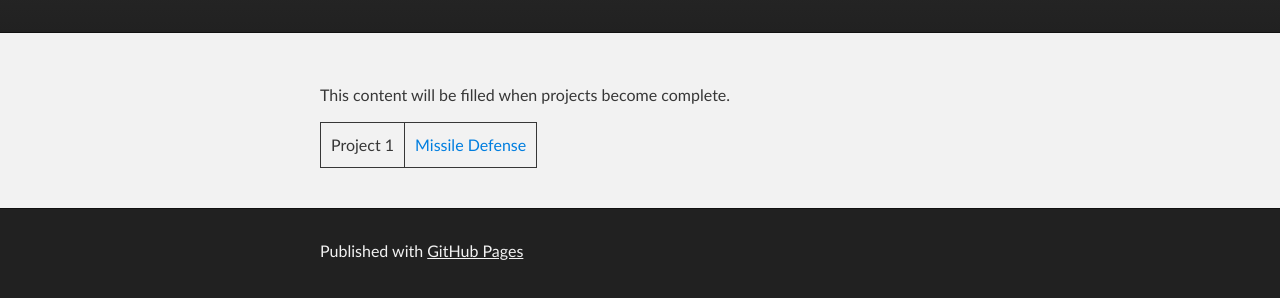
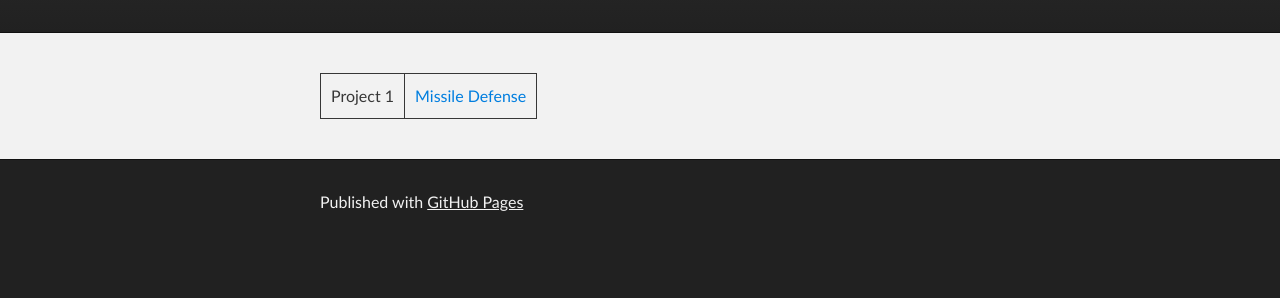
Before and after one commit to Brandawg93/brandawg93.github.io, a plain HTML site: page index.html in a window 1280 px wide. Shown: the part 240-538 px from the top of the page. Drawn offline with Linux system fonts and the light colour scheme.

Commit message:
removed default text

```diff
--- a/index.html
+++ b/index.html
@@ -27,7 +27,6 @@
     <!-- MAIN CONTENT -->
     <div id="main_content_wrap" class="outer">
       <section id="main_content" class="inner">
-        <p>This content will be filled when projects become complete.</p>
         <table>
           <tbody>
             <tr>
```
